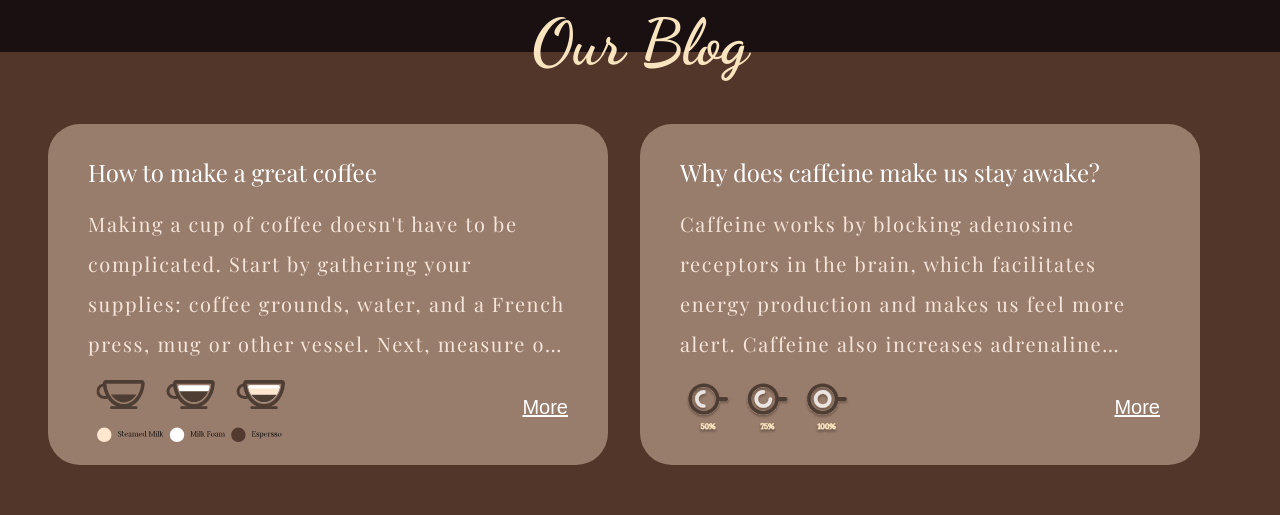
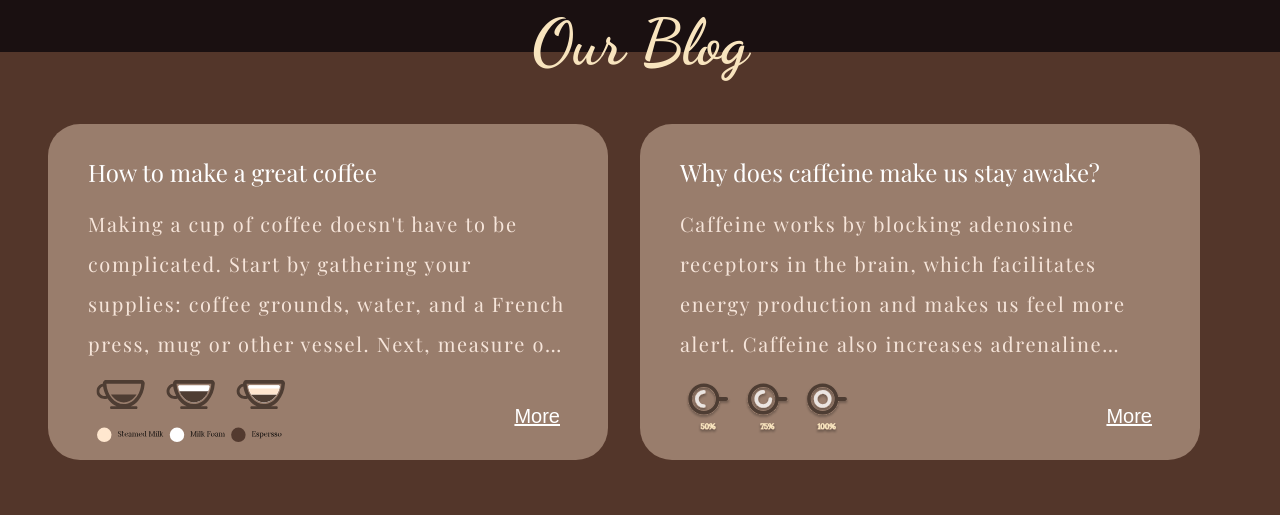
Before and after one commit to SELVAPRASANTH-SELLASAMY/zuko_coffee, a React (Create React App) app: page / in a window 1280 px wide. Shown: the part 4200-4715 px from the top of the page. Built offline with nearby package versions, Linux system fonts and the light colour scheme; a web font is replaced by a local one.

Commit message:
Initial commit

```diff
--- a/src/components/blog/blog.module.css
+++ b/src/components/blog/blog.module.css
@@ -25,13 +25,15 @@
     height: 0;
 }
 .blogTile{
-    font-size: var(--X-SMALL);
     min-width: 35rem;
     background-color: #997D6C;
     padding: 1rem 2.5rem;
     border-radius: var(--border-radius);
     scroll-snap-align: start;
     scroll-snap-stop: always;
+    display: flex;
+    flex-direction: column;
+    position: relative;
 }
 .blogTile h3{
     font-size: var(--SMALL);
@@ -53,16 +55,18 @@
 .blogTile img.image{
     height: 4rem;
     margin-top: 1rem;
+    width: fit-content;
 }
 .blogTile button.moreButton{
     background-color: unset;
     font-size: var(--X-SMALL);
     text-decoration: underline;
     color: #ffffff;
-    float: right;
     cursor: pointer;
     border: none;
-    margin-top: 2rem;
+    position: absolute;
+    right: 3rem;
+    bottom: 2rem;
 }
 .blogTile .viewMore{
     width: 100%;
--- a/src/components/footer/footer.module.css
+++ b/src/components/footer/footer.module.css
@@ -1,14 +1,9 @@
 footer{
-    font-size: var(--XX-SMALL);
     background-color: #533529;
-    /* height: 25rem; */
     position: relative;
-    /* margin-top: 8rem; */
     color: #FFF3E0;
     display: grid;
     gap: 1rem;
-    /* grid-template-columns: 3fr 1fr 2fr 2fr 3fr;
-    grid-template-rows: 3fr 1fr; */
     grid-template-columns: repeat(auto-fit,minmax(250px,auto));
     grid-template-rows: 1fr;
     position: relative;
@@ -17,7 +12,6 @@ footer{
 footer img.footerImage{
     height: 20rem;
     grid-row: 1/3;
-    /* padding: 1.5rem 0; */
     align-self: center;
 }
 footer li{
@@ -25,6 +19,7 @@ footer li{
     font-size: var(--XX-SMALL);
     margin: 1.5rem 0;
     width: fit-content;
+    display: flex;
 }
 footer li:not(address li){
     cursor: pointer;
@@ -43,7 +38,6 @@ footer .copyright p{
 }
 footer address li{
     font-style: normal;
-    display: flex;
     gap: .5rem;
     margin: 2rem 0;
 }
```
